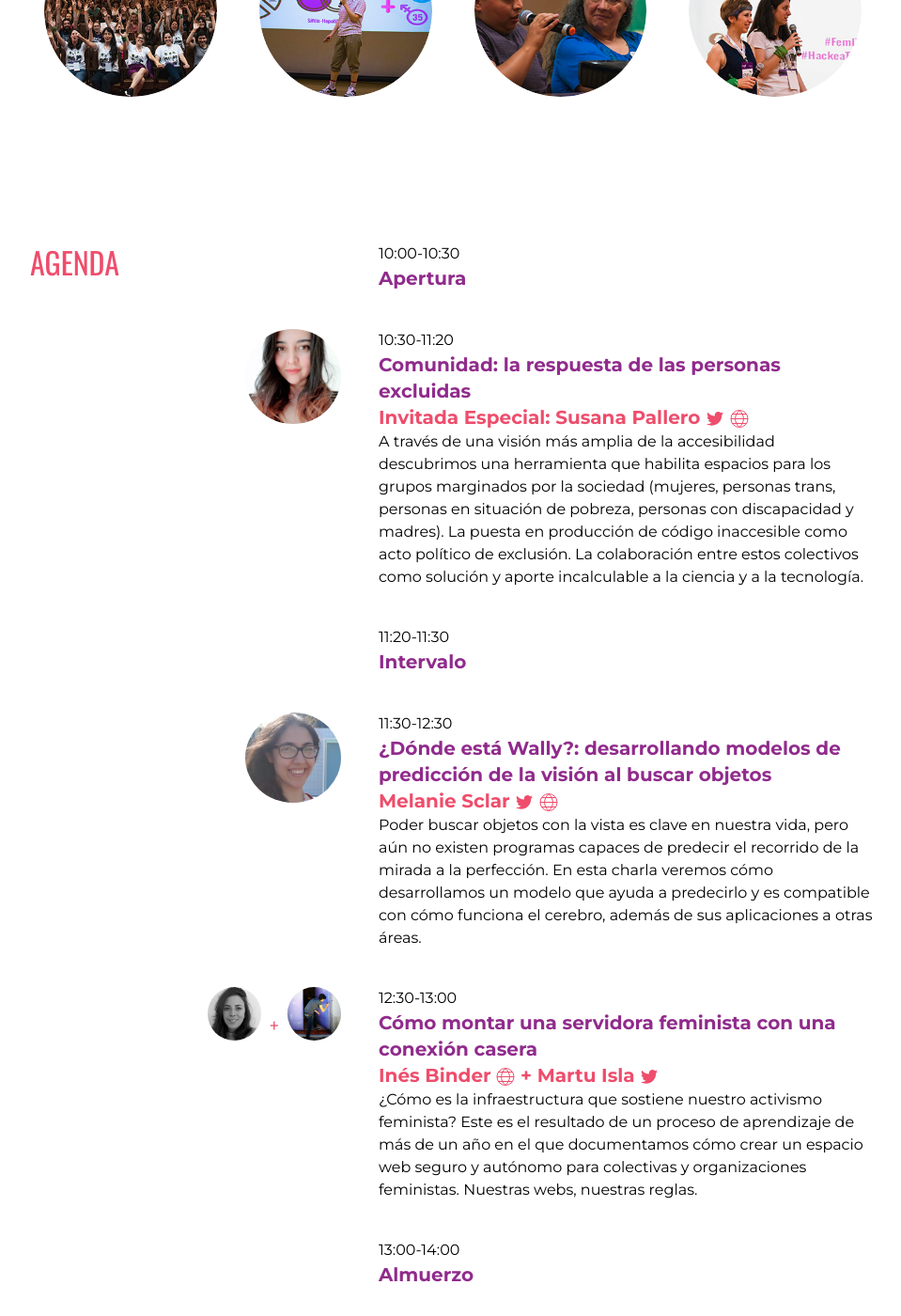
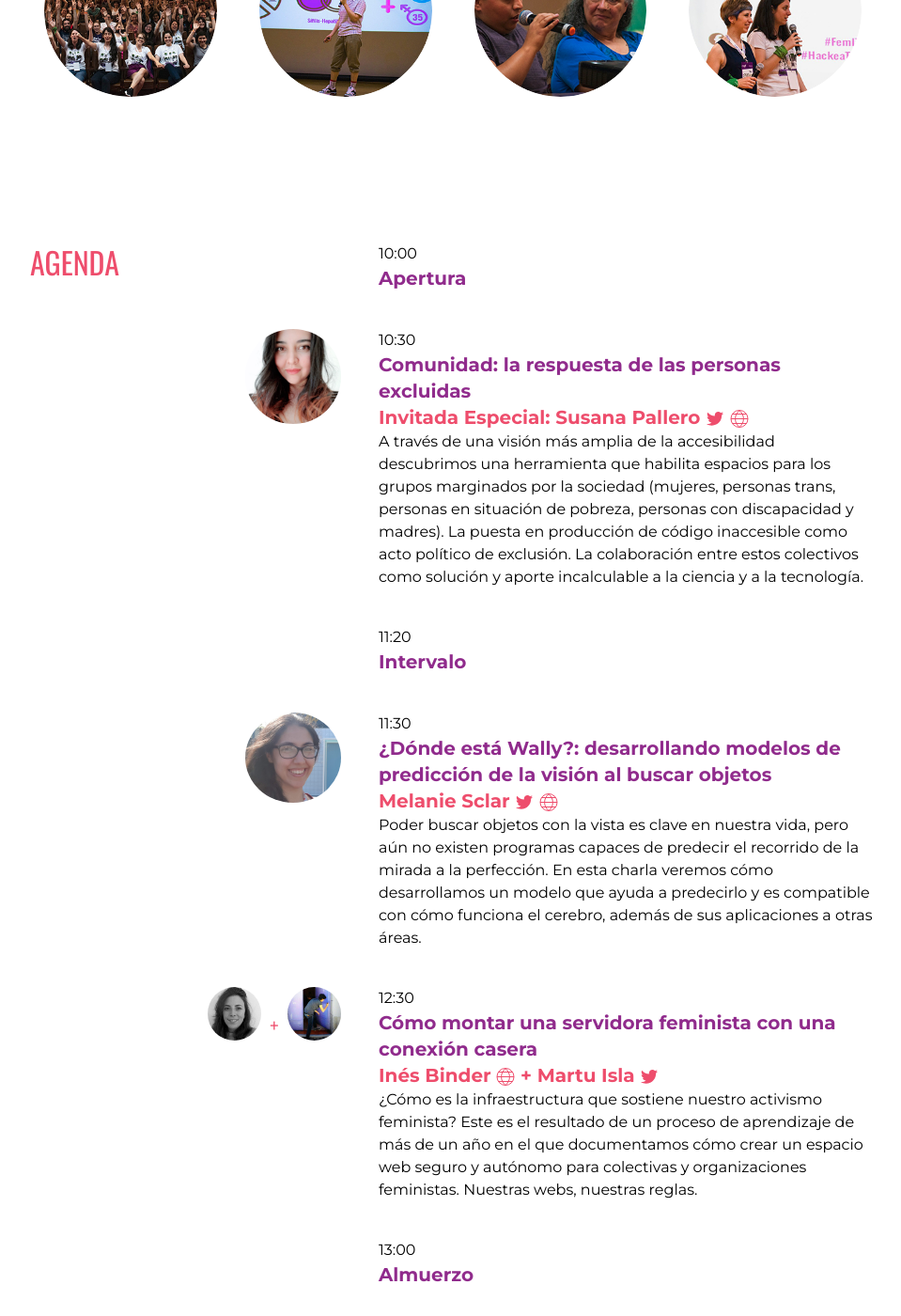
Before and after one commit to lasdesistemas/lds, a Jekyll site: the page built from femit2020.md, in a window 1280 px wide and 1400 px high, scrolled down 567 px. Shown: the whole window at 94% size, without its empty margins (158-1117 px from the left). Built offline with Jekyll 4.4.1, drawn with Linux system fonts in a browser that asks for light colours; nearby versions of some CDN libraries; some of the changed text lies outside the part shown.

Commit message:
cambio horarios

```diff
--- a/_data/confs/femit2020.yml
+++ b/_data/confs/femit2020.yml
@@ -4,10 +4,10 @@ description: FemIT conf es una conferencia sobre tecnología con perspectiva de
 
 talks:
   - title: Apertura
-    time: "10:00-10:30"
+    time: "10:00"
     talk: false
   - title: "Comunidad: la respuesta de las personas excluidas"
-    time: "10:30-11:20"
+    time: "10:30"
     talk: true
     description: "A través de una visión más amplia de la accesibilidad descubrimos una herramienta que habilita espacios para los grupos marginados por la sociedad (mujeres, personas trans, personas en situación de pobreza, personas con discapacidad y madres). La puesta en producción de código inaccesible como acto político de exclusión. La colaboración entre estos colectivos como solución y aporte incalculable a la ciencia y a la tecnología."
     speakers:
@@ -17,9 +17,9 @@ talks:
         bio: "Directora de eSSENTIAL Accessibility LATAM. Co-chair del Comité de Programa de Inclusión y Diversidad Digital para RightsCon y fundadora de DALAT (Desarrollo Accesible Latinoamericano). Actualmente se encuentra cursando las Diplomaturas de 'Derechos Humanos del Siglo XXI', 'Derechos Humanos de las Mujeres' e 'Igualdad y Empoderamiento de la Mujer'."
         photo: 'susi.jpg'
   - title: Intervalo
-    time: "11:20-11:30"
+    time: "11:20"
   - title: "¿Dónde está Wally?: desarrollando modelos de predicción de la visión al buscar objetos"
-    time: "11:30-12:30"
+    time: "11:30"
     talk: true
     description: "Poder buscar objetos con la vista es clave en nuestra vida, pero aún no existen programas capaces de predecir el recorrido de la mirada a la perfección. En esta charla veremos cómo desarrollamos un modelo que ayuda a predecirlo y es compatible con cómo funciona el cerebro, además de sus aplicaciones a otras áreas."
     speakers:
@@ -29,7 +29,7 @@ talks:
         bio: "Lic. en Cs. de la Computación. Realizó su tesis en modelos de búsqueda visual. Multipremiada en olimpíadas de matemática e informática a nivel internacional, Melanie trabajó en Facebook, obteniendo dos patentes por su trabajo. Actualmente es Lead Machine Learning Engineer en ASAPP."
         photo: 'melanie.png'
   - title: "Cómo montar una servidora feminista con una conexión casera"
-    time: "12:30-13:00"
+    time: "12:30"
     talk: true
     description: "¿Cómo es la infraestructura que sostiene nuestro activismo feminista? Este es el resultado de un proceso de aprendizaje de más de un año en el que documentamos cómo crear un espacio web seguro y autónomo para colectivas y organizaciones feministas. Nuestras webs, nuestras reglas."
     speakers:
@@ -42,10 +42,10 @@ talks:
         bio: Activista trans-hack-feminista e impulsora del hacklab feminista la_bekka. Es técnica en administración de sistemas informáticos y desde 2016 facilita formaciones y acompañamientos en protección digital para defensoras de derechos humanos y activistas feministas en el estado español.
         photo: 'martu.jpg'
   - title: Almuerzo
-    time: "13:00-14:00"
+    time: "13:00"
     talk: false
   - title: "Rosca de Reinas"
-    time: "14:00-15:00"
+    time: "13:50"
     talk: true
     description: "Uniendo tres ramas de investigación que denominaremos 'historia inclusiva', 'modelo de rosca' e 'informática feminista' destilaremos una propuesta informática de usar la IA para recuperar nuestra humanidad, milenariamente suprimida en favor de la dominación."
     speakers:
@@ -54,7 +54,7 @@ talks:
         bio: "Verónica Dahl es egresada del Lengüitas, la Universidad de Buenos Aires y la de Aix-Marseille II. Su trabajo científico le valió reconocimiento de la Asociación de Programación Lógica como una de los 15 fundadores de la disciplina. Dos hijos maravillosos, varias canciones, un árbol, tres cuentos premiados, una obra teatral, un libro."
         photo: "veronica.png"
   - title: "Corpiño Hackeado: el ciberfeminismo en las calles"
-    time: "15:00-15:30"
+    time: "15:00"
     talk: true
     description: "Compartimos  la experiencia de cómo se llevó a cabo una intervención tecnológica en el marco del 8M, a través de  talleres abiertos, fuera del ámbito académico, de aprendizaje horizontal y auto-gestionado y cuestionando desde el proceso de creación en e-textiles, el uso del corpiño."
     speakers:
@@ -68,10 +68,10 @@ talks:
         bio: "L.A.R. es un Laboratorio de Arquitectura Receptiva, que muta en Arte Robótico. Desde Tucumán Ángeles Franco y Mariana Juárez, desarrollan dispositivos microcontrolados de código abierto en distintas escalas, con un común denominador: la retroalimentación. Abarcan desde una prenda hasta arquitectura."
         photo: 'mariana.png'
   - title: Intervalo
-    time: "15:30-15:40"
+    time: "15:30"
     talk: false
   - title: "La menstruación: mitos y datos"
-    time: "15:40-16:40"
+    time: "15:40"
     talk: true
     description: "En este preciso instante, 560 millones de personas están menstruando. ¿Por qué a pesar de ser algo tan cotidiano en nuestras vidas está rodeado de tabúes? En esta charla veremos resultados sobre los ciclos menstruales de 10 millones de personas para derribar mitos con datos."
     speakers:
@@ -81,7 +81,7 @@ talks:
         bio: "Estudió Física en la UBA y luego, motivada por la curiosidad de vivir en otra ciudad, viajó al exterior a hacer un doctorado en Neurociencia. Hoy trabaja en el área de investigación de una empresa de tecnología desarrollando algoritmos. Es apasionada por los ciclos menstruales y la danza."
         photo: 'belen.png'
   - title: "Charla relámpago: Desarrollar videojuegos es para todo el mundo"
-    time: "16:40-16:55"
+    time: "16:40"
     talk: true
     description: "La experiencia de identificar la falta de diversidad desde la perspectiva de género en nuestra comunidad y cómo dar visibilidad a la temática favorece la inclusión. La charla se enfoca en las vivencias que tuvimos desde que empezamos a trabajar el tema."
     speakers:
@@ -92,7 +92,7 @@ talks:
         bio: "Femiñoña, programadora bisexual con trastorno de ansiedad. Trabajó 5 años como desarrolladora .NET y ahora se dedica a hacer jueguitos. Estudiante y tutora docente en la tecnicatura en diseño y programación de videojuegos de la UNL. Miembro activa de la Comunidad de Desarrolladores de Videojuegos de Bahía Blanca."
         photo: 'macarena.png'
   - title: "Charla relámpago: Programando futuro, Mujeres en la Educación Técnico Profesional en Argentina"
-    time: "16:55-17:10"
+    time: "16:55"
     talk: true
     description: "Comparte su experiencia como parte de la organización de “Programando Futuro - Jornadas de Mujeres de la Educación Técnica 2019”, donde participaron estudiantes y docentes de escuelas técnicas de CABA, en busca de fomentar el acceso de las estudiantes a carreras y trabajos en Ciencia, Tecnología, Ingeniería y Matemáticas."
     speakers:
@@ -104,11 +104,11 @@ talks:
         bio: "Técnica mecánica, profesora de Educación Técnica Profesional, Lic. en Educación y Lic. en Gestión Educativa. Actualmente se desempeña en el desarrollo de proyectos educativos de Prácticas Profesionalizantes en la Dirección de Educación Técnica dependiente del Min. de Educación de CABA. Investiga sobre el rol de la mujer en la Educación Técnica en Argentina."
         photo: 'silvina.png'
   - title: "Intervalo"
-    time: "17:10-17:20"
+    time: "17:10"
     talk: false
   - title: "Identidad digital y Blockchain: una oportunidad en materia de derechos humanos"
     talk: true
-    time: "17:20-18:10"
+    time: "17:20"
     description: "Algunos casos de éxito de Blockchain y su aplicación para dotar de derechos básicos a quienes más lo necesitan. Smartcontracts y el poder de la comunidad para crear nuevos mundos. Self-Sovereign Identity, el acceso y control de los datos por parte del usuario. Identidad digital para población que aún no es reconocida por el Estado."
     speakers:
       - name: "Sascha Ram"
@@ -117,7 +117,7 @@ talks:
         bio: "Artista multidisciplinaria, feminista, amante de la innovación. Su trabajo en lo tecnológico se enfoca en la búsqueda de soluciones utilizando la inteligencia colectiva e innovación ciudadana. Co-fundadora de la Asociación de Estudios Sociales Innovación y Cultura de Barcelona, donde contribuye en la asistencia de asesorías a otras organizaciones."
         photo: 'sascha.png'
   - title: Sorteo y cierre del evento
-    time: "18:10-18:30"
+    time: "18:10"
     talk: false
 
 sponsors:
```
